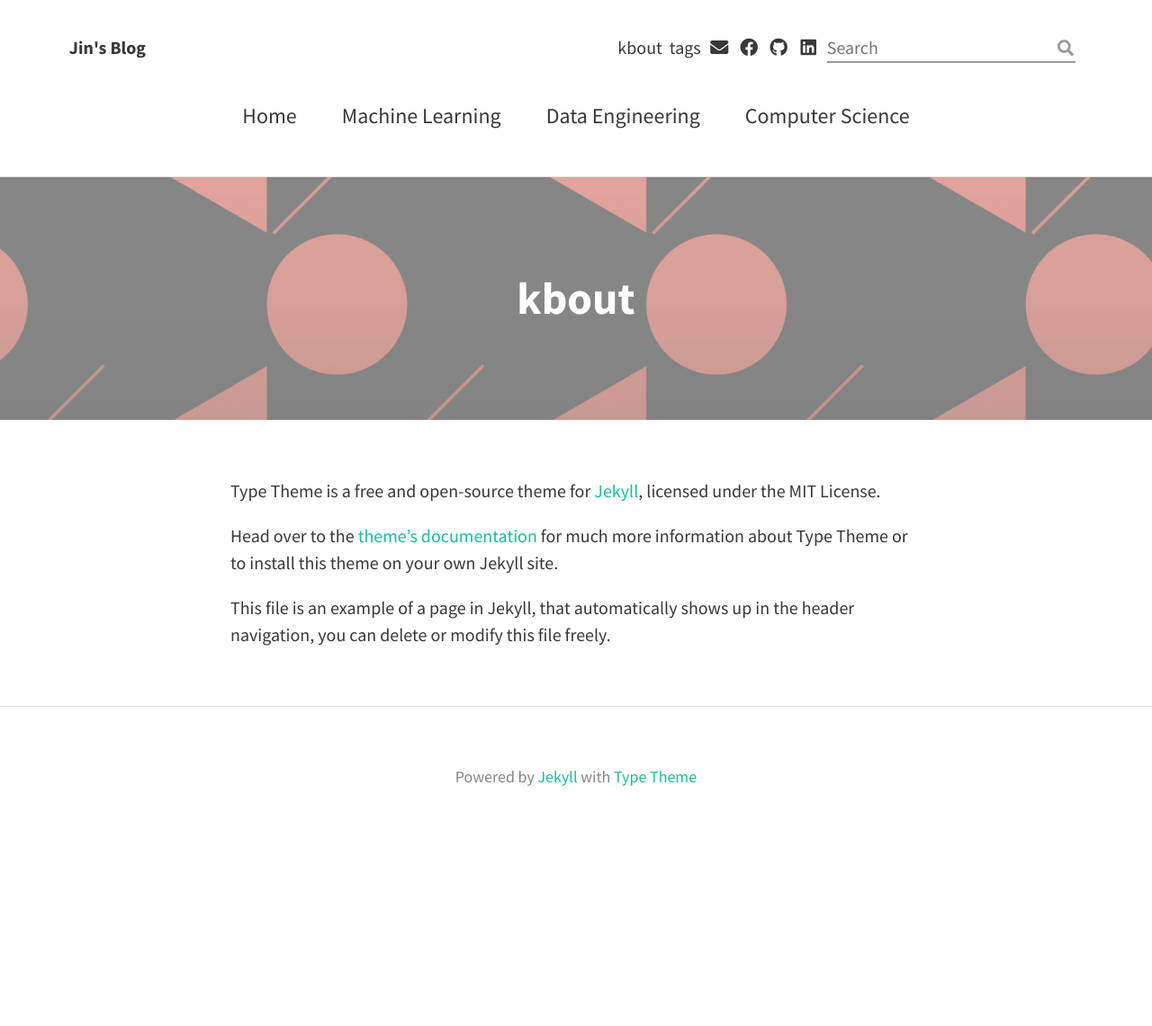
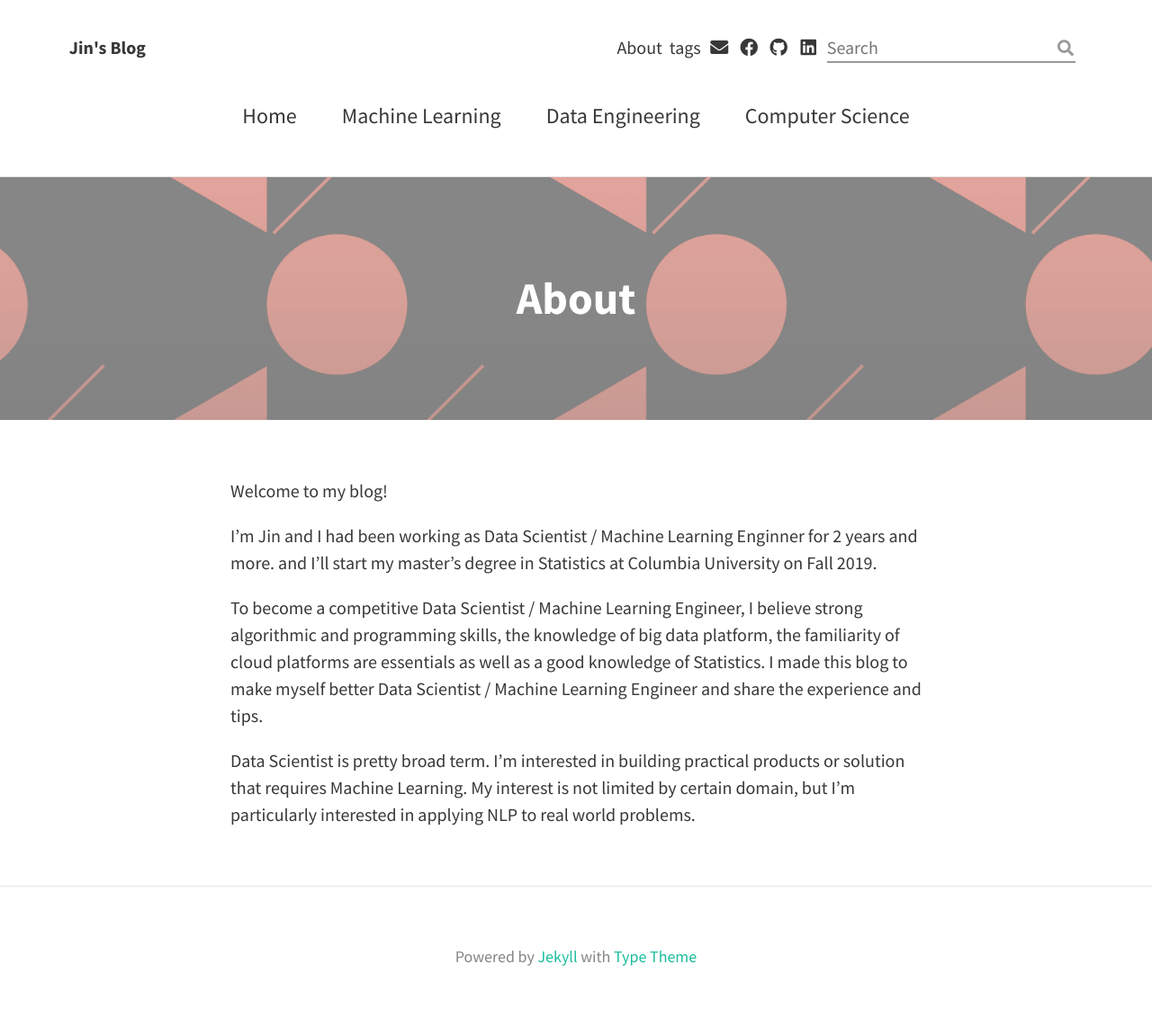
Before and after one commit to lsjhome/lsjhome-temp.github.io, a Jekyll site: the page built from about.md, in a window 1280 px wide. Shown: the whole page at 90% size. Built offline with Jekyll 4.4.1, drawn with Linux system fonts in a browser that asks for light colours; nearby versions of some CDN libraries; before the commit the page ends 941 px from its top, so only the background shows below that.

Commit message:
edit about

```diff
--- a/about.md
+++ b/about.md
@@ -1,12 +1,14 @@
 ---
 layout: page
-title: kbout
+title: About
 permalink: /about/
 feature-img: "assets/img/sample_feature_img_2.png"
 ---
 
-Type Theme is a free and open-source theme for [Jekyll](http://jekyllrb.com/), licensed under the MIT License.
+Welcome to my blog!
 
-Head over to the [theme's documentation](https://rohanchandra.github.io/project/type/) for much more information about Type Theme or to install this theme on your own Jekyll site.
+I'm Jin and I had been working as Data Scientist / Machine Learning Enginner for 2 years and more. and I'll start my master's degree in Statistics at Columbia University on Fall 2019.
 
-This file is an example of a page in Jekyll, that automatically shows up in the header navigation, you can delete or modify this file freely.
+To become a competitive Data Scientist / Machine Learning Engineer, I believe strong algorithmic and programming skills, the knowledge of big data platform, the familiarity of cloud platforms are essentials as well as a good knowledge of Statistics. I made this blog to make myself better Data Scientist / Machine Learning Engineer and share the experience and tips.
+
+Data Scientist is pretty broad term. I'm interested in building practical products or solution that requires Machine Learning. My interest is not limited by certain domain, but I'm particularly interested in applying NLP to real world problems.
```
